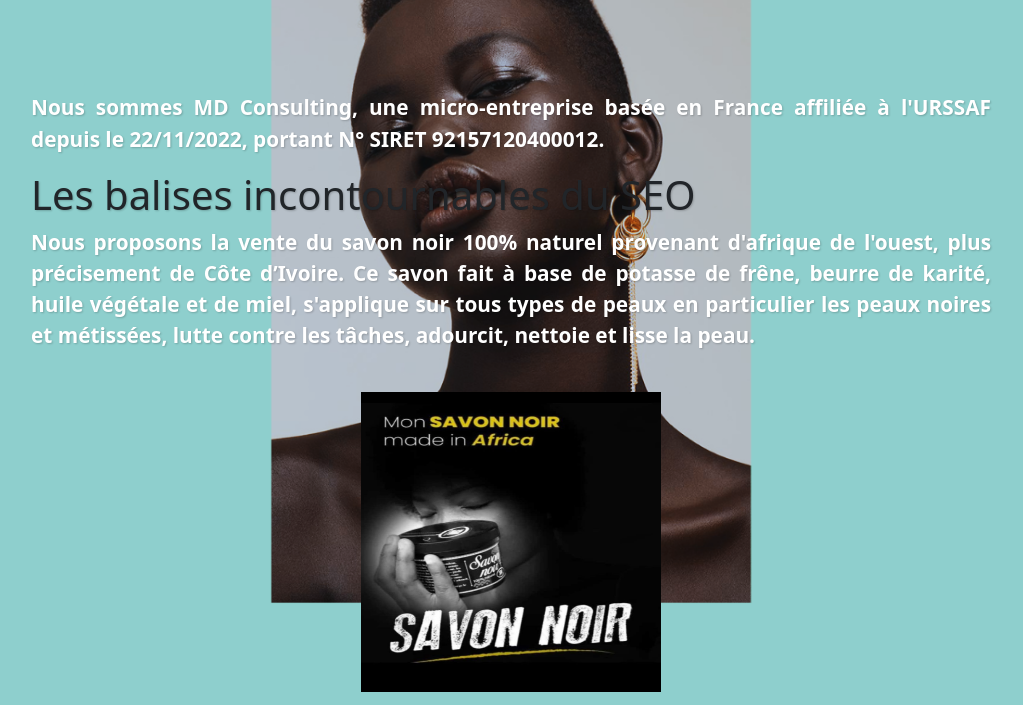
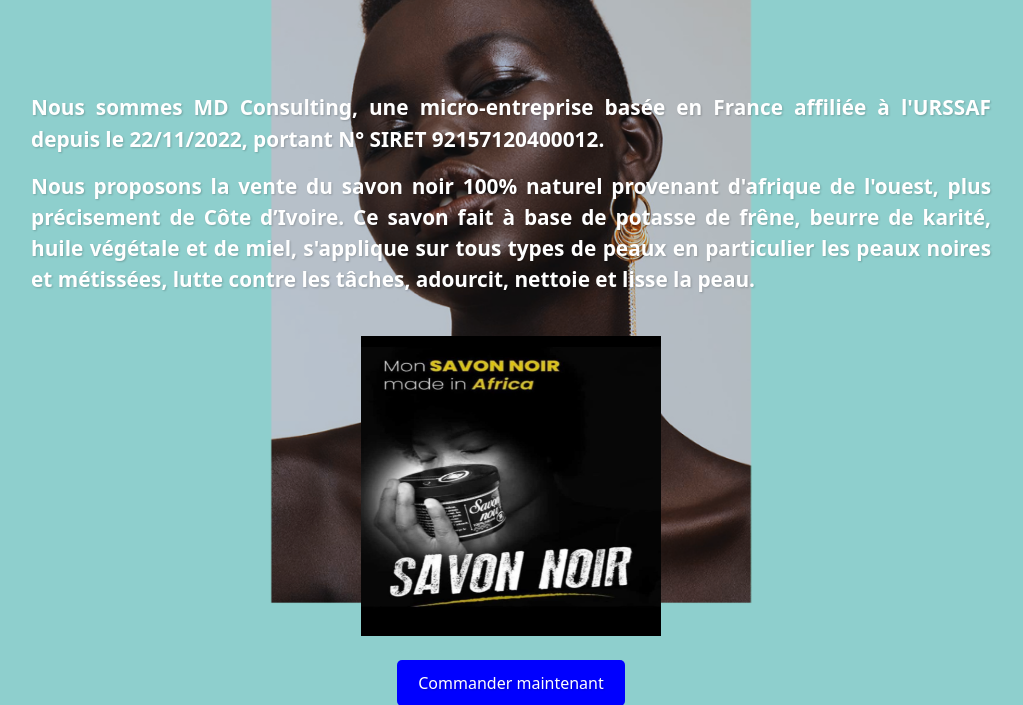
Before and after one commit to Peyroche/mon_projet1, a Flask app: page / in a window 1280 px wide. Shown: the part 156-861 px from the top of the page, without its empty margins (129-1152 px from the left). Run offline with Flask 3, Linux system fonts and the light colour scheme; parts of the project's set-up code (start-up, migrations or seed data) failed here and were passed over.

Commit message:
🔄 Mise à jour globale du projet : base.html, app.py, login.html

```diff
--- a/templates/accueil.html
+++ b/templates/accueil.html
@@ -11,8 +11,6 @@
   <div class="texte">
 
        <p style="color: white;"><b>Nous sommes MD Consulting, une micro-entreprise basée en France affiliée à l'URSSAF depuis le 22/11/2022, portant N° SIRET 92157120400012.</b></p>
-
-<h1>Les balises incontournables du SEO</h1>
 <p style="color: white;"><b>Nous proposons la vente du savon noir 100% naturel provenant d'afrique de l'ouest, plus précisement de Côte d’Ivoire. Ce savon fait à base de potasse de frêne, beurre de karité, huile végétale et de miel, s'applique sur tous types de peaux en particulier les peaux noires et métissées, lutte contre les tâches, adourcit, nettoie et lisse la peau.</b></p><br/>
 
 <div style="text-align: center;">
--- a/templates/base.html
+++ b/templates/base.html
@@ -1,8 +1,7 @@
 <html lang="fr">
 <head>
     <meta charset="UTF-8">
-    <title>Balises HTML pour le SEO</title>
-    <meta name="description" content="MD Consulting, micro-entreprise spécialisée en e-commerce. Découvrez nos produits et services.">
+    <title>{% block title %}MD Consulting{% endblock %}</title>
     <link rel="stylesheet" href="{{ url_for('static', filename='styles2.css') }}">
     <link href="https://cdn.jsdelivr.net/npm/bootstrap@5.3.0/dist/css/bootstrap.min.css" rel="stylesheet">
     <link href='https://unpkg.com/boxicons@2.1.4/css/boxicons.min.css' rel='stylesheet'>
```
